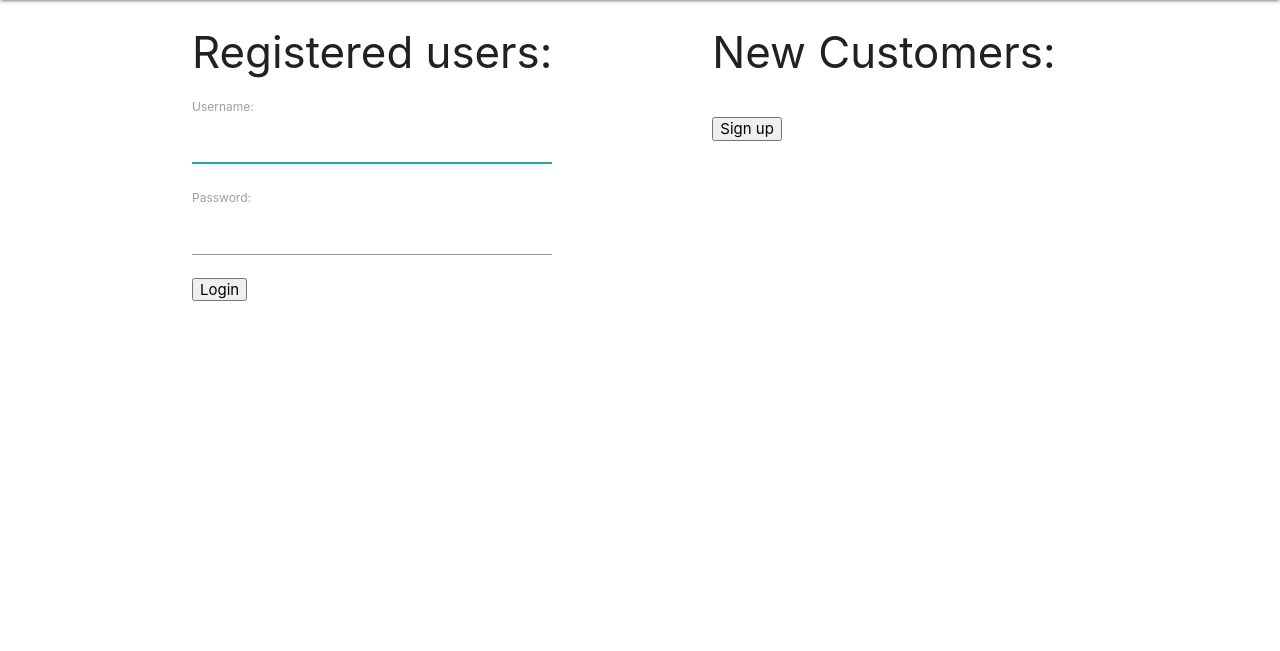
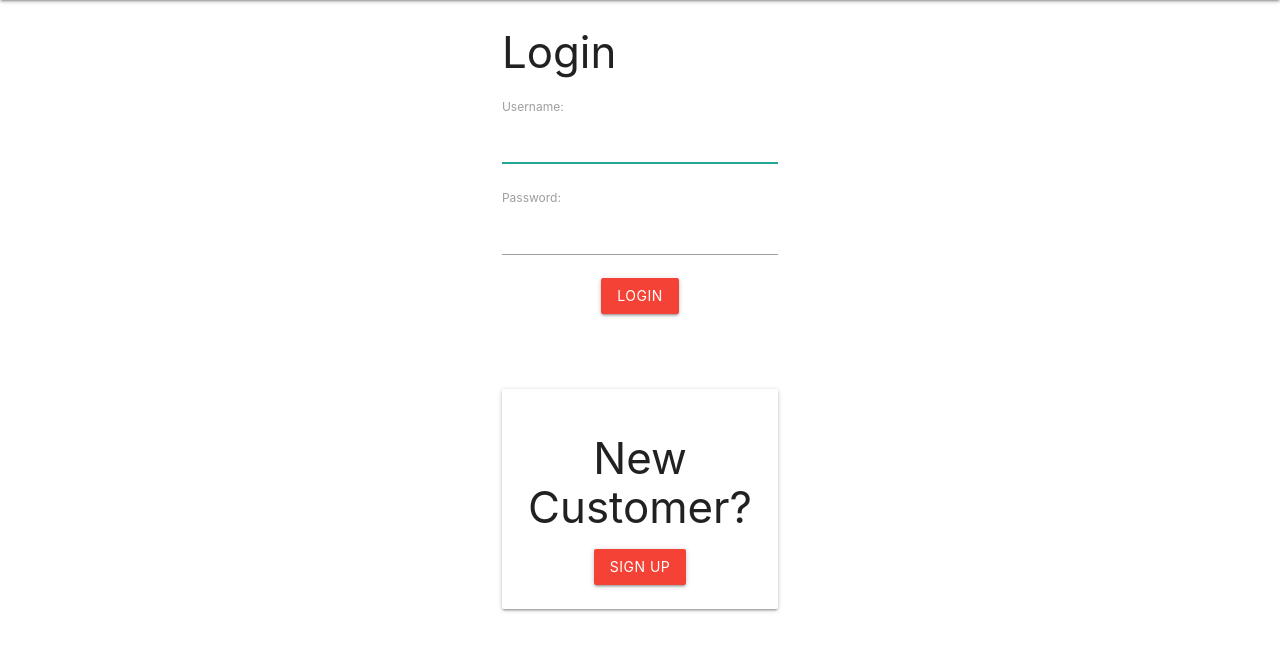
Before and after one commit to pbexe/notflix, a Django app: page /users/login/ in a window 1280 px wide. Shown: the part 64-715 px from the top of the page. Run offline with Django 3.2, Linux system fonts and the light colour scheme; some libraries are stand-ins or nearby versions.

Commit message:
Fixed the login page

```diff
--- a/movies/static/movies/css/style.css
+++ b/movies/static/movies/css/style.css
@@ -52,3 +52,11 @@
 .wrapper{
   margin-top: 2rem;
 }
+
+.signup{
+    margin-top: 5rem !important;
+}
+
+.signup h3{
+    margin-top: 0px;
+}
--- a/users/templates/users/login.html
+++ b/users/templates/users/login.html
@@ -13,23 +13,32 @@
 {#    <input type="submit" value="Login"> </input>#}
 {#  </form>#}
 
-<div style="float:left;">
-    <h3>Registered users:</h3>
+<div class="row">
+    <div class="col s12 m6 l4 offset-m3 offset-l4">
+        <div>
+            <h3>Login</h3>
             <form method="post">
                 {% csrf_token %}
                 {{ form.as_p }}
-        <p>
-        <input type="submit" value="Login">
-        </p>
+                <div class="center-align">
+
+                    <input type="submit" value="Login" class="btn red">
+                </div>
             </form>
         </div>
-<div style="float:left;padding-left: 160px;">
-    <h3>New Customers: </h3>
+        <div class="card-panel signup z-depth-1">
             <form action="{% url 'users:signup'%}"><br>
+                <div class="center-align">
+                        <h3>New Customer?</h3>
+                <input type="submit" value="Sign up" class="btn red"/>
 
-    <input type="submit" value="Sign up" />
-
+            </div>
         </form>
 
         </div>
+    </div>
+    <!-- <div class="col s12 m5 l4">
+
+    </div> -->
+</div>
 {% endblock %}
```
Also changed, not shown: db.sqlite3, 2 other files. Lines whose indentation alone changed are shown as unchanged.
